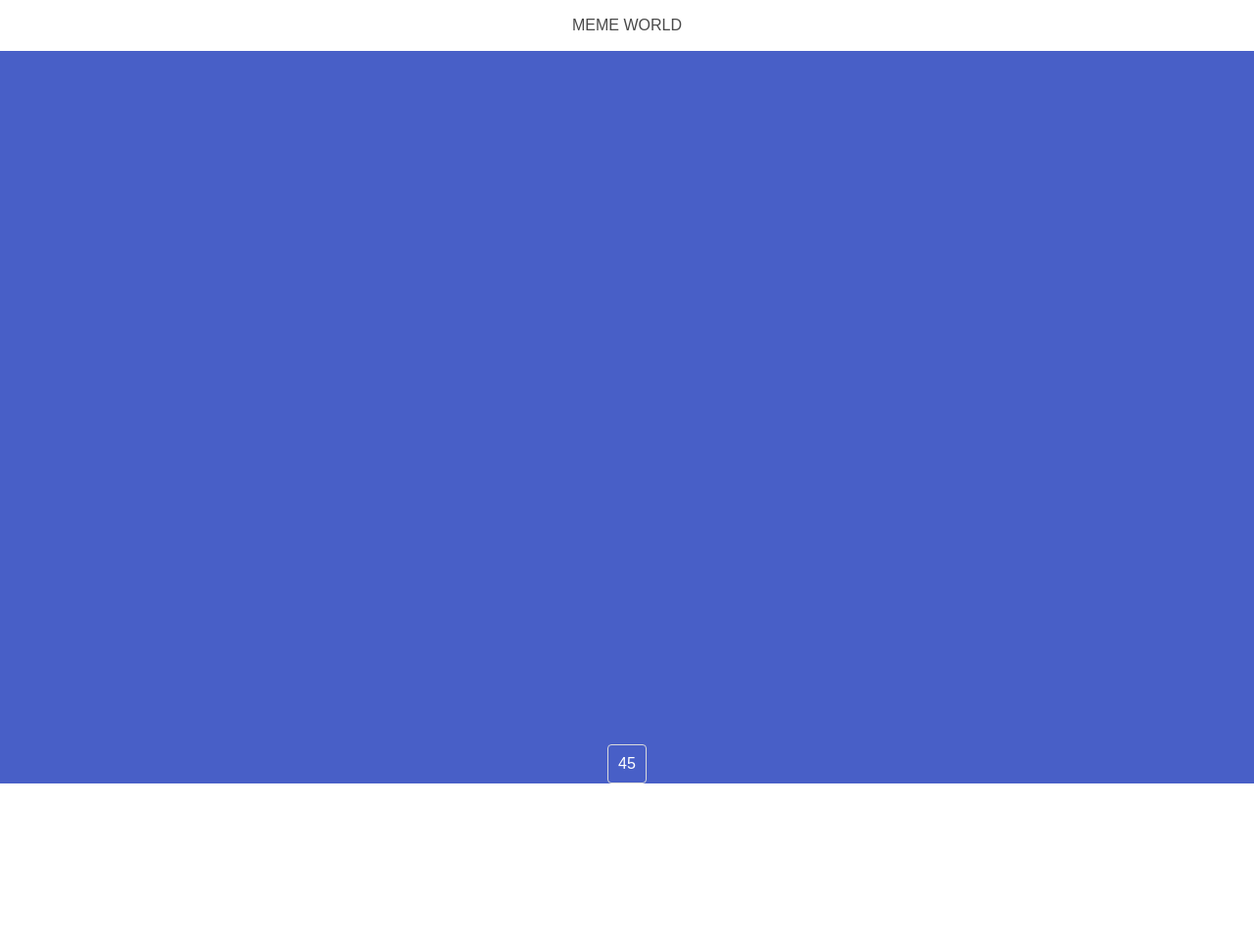
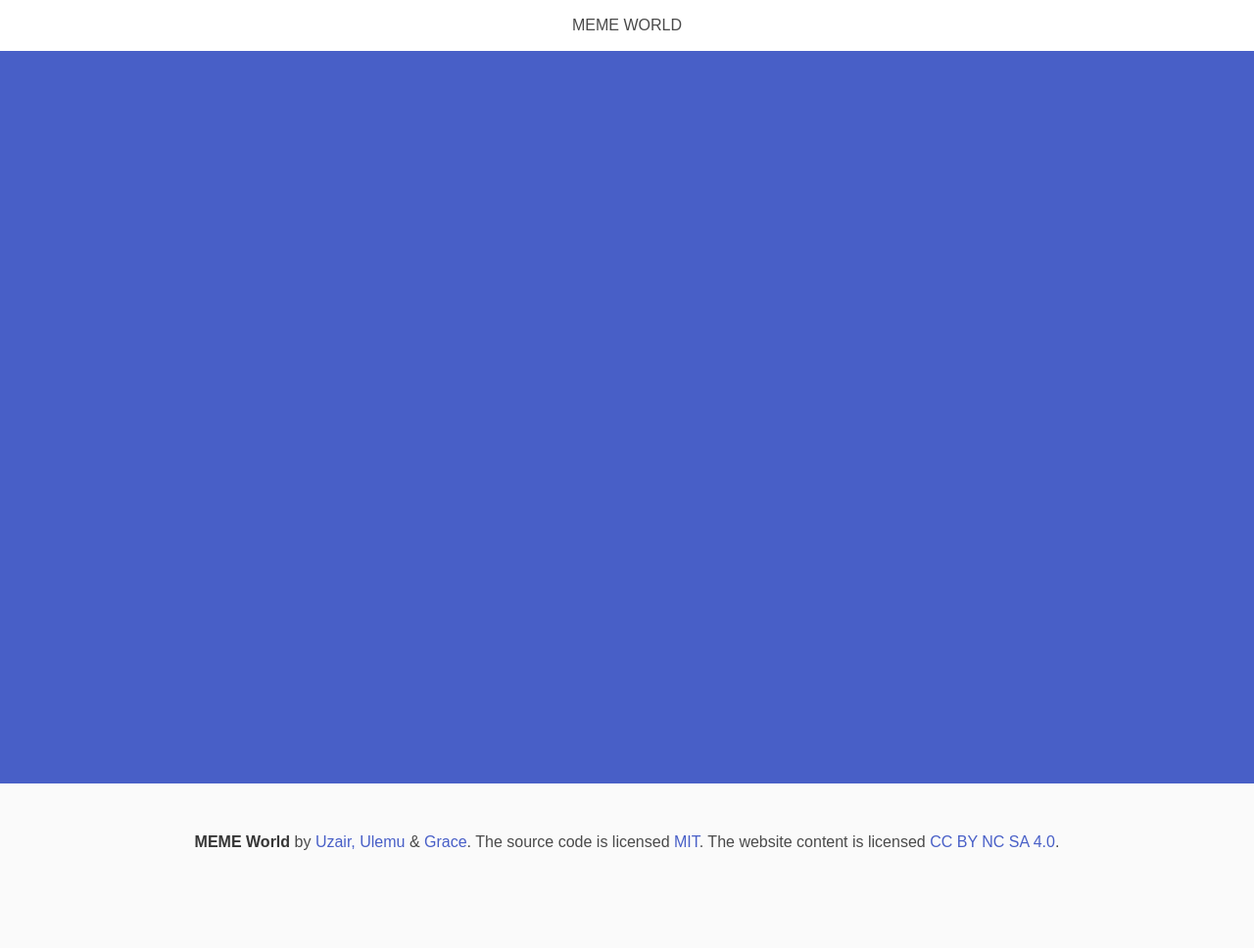
Before and after one commit to uzairali19/kanban-capstone-js, a website built with webpack: page src/index.html in a window 1280 px wide. Shown: the whole page at 98% size. Before the commit the page ends 800 px from the top, so only its background shows below. Built offline with nearby package versions, Linux system fonts and the light colour scheme; no server answers.

Commit message:
update footer

```diff
--- a/src/index.html
+++ b/src/index.html
@@ -53,14 +53,24 @@
           </div>
         </div>
       </div>
-
-      <div class="hero-foot">
-        <nav class="pagination is-centered" aria-label="pagination">
-          <ul class="pagination-list">
-            <li><a class="pagination-link" aria-label="Goto page 45">45</a></li>
-          </ul>
-        </nav>
+    </section>
+    <footer class="footer">
+      <div class="content has-text-centered">
+        <p>
+          <strong>MEME World</strong> by
+          <a href="https://github.com/uzairali19">Uzair, </a
+          ><a href="https://github.com/Lichapa">Ulemu </a> &<a
+            href="https://github.com/gracekabaghe"
+          >
+            Grace</a
+          >. The source code is licensed
+          <a href="http://opensource.org/licenses/mit-license.php">MIT</a>. The
+          website content is licensed
+          <a href="http://creativecommons.org/licenses/by-nc-sa/4.0/"
+            >CC BY NC SA 4.0</a
+          >.
+        </p>
       </div>
-    </section>
+    </footer>
   </body>
 </html>
```
